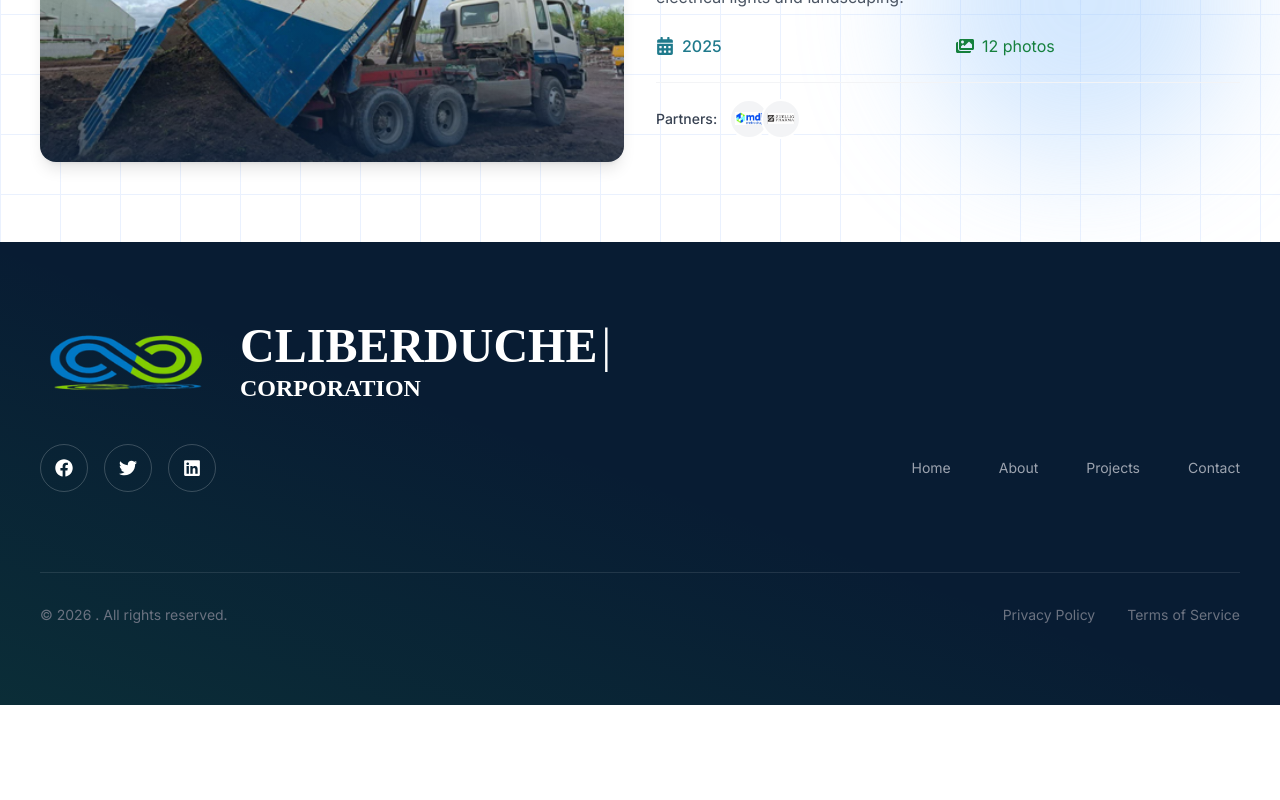
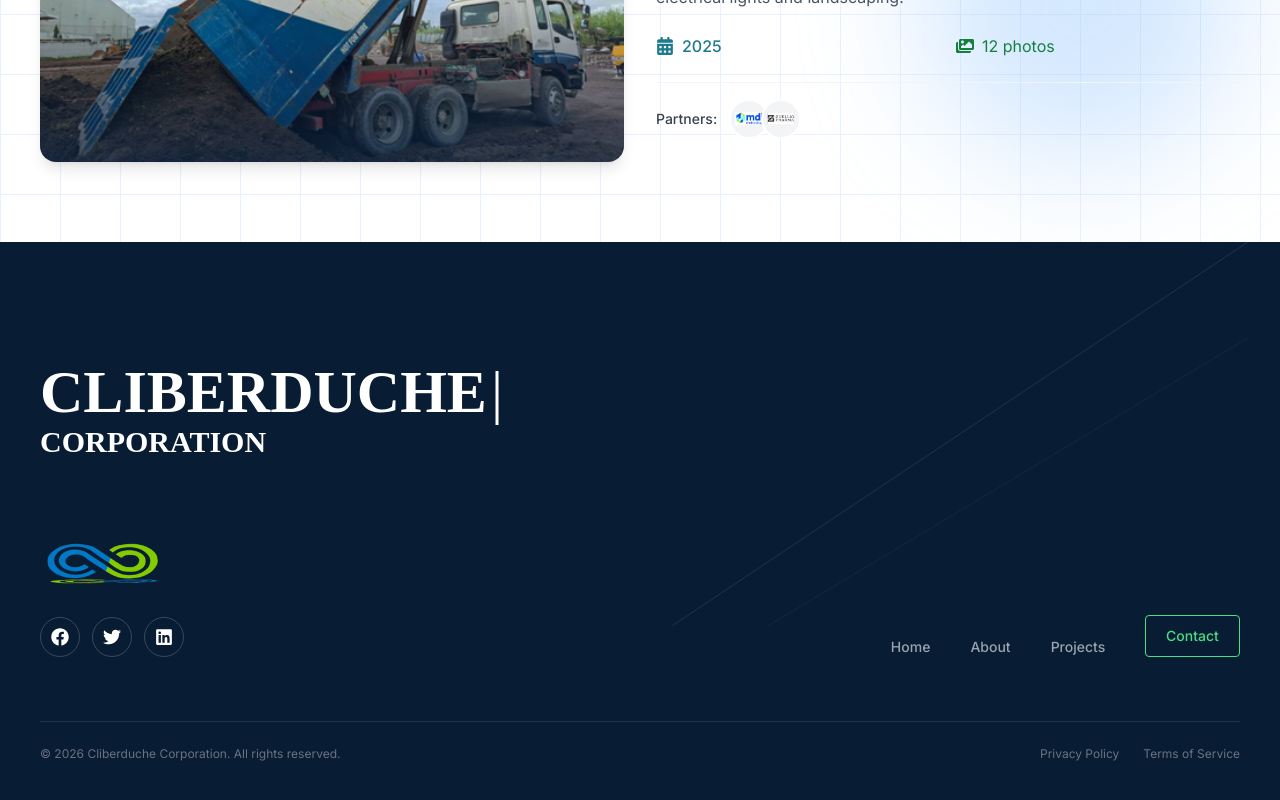
Before and after one commit to Railen-Laminers/Cliberduche, a React (Vite) app in the folder frontend/: page /projects in a window 1280 px wide. Shown: the part 3658-4458 px from the top of the page. Before the commit the page ends 4363 px from the top, so only its background shows below. Built offline with nearby package versions, Linux system fonts and the light colour scheme; a web font is replaced by a local one.

Commit message:
Finalization 2

```diff
--- a/frontend/src/components/PortfolioHero.jsx
+++ b/frontend/src/components/PortfolioHero.jsx
@@ -18,20 +18,23 @@
 }) {
     return (
         <section className="w-full">
-            <div className="max-w-7xl mx-auto px-6 py-12">
+            {/* Outer container: no horizontal padding on mobile, reduced vertical padding */}
+            <div className="max-w-7xl mx-auto md:px-6 py-6 md:py-12">
                 <div className="relative bg-[#081c33] text-white rounded-2xl overflow-hidden shadow-lg">
-                    {/* subtle green gradient overlay (optional, like footer) */}
+                    {/* subtle green gradient overlay */}
                     <div className="absolute inset-0 bg-gradient-to-tr from-green-500/10 via-transparent to-transparent pointer-events-none" />
 
                     <div className="relative grid grid-cols-1 lg:grid-cols-[3fr_2fr] min-h-[500px]">
-                        {/* LEFT: content (60%) */}
-                        <div className="p-8 md:p-12 lg:p-16 flex items-center">
+                        {/* LEFT: content */}
+                        <div className="p-6 md:p-8 lg:p-12 xl:p-16 flex items-center">
                             <div className="max-w-xl">
-                                <h2 className="text-2xl sm:text-3xl md:text-4xl lg:text-5xl font-extrabold leading-tight mb-6">
+                                <h2 className="text-2xl sm:text-3xl md:text-4xl lg:text-5xl font-extrabold leading-tight mb-4 md:mb-6">
                                     {title}
                                 </h2>
 
-                                <p className="text-gray-200 mb-8 leading-relaxed">{description}</p>
+                                <p className="text-gray-200 mb-6 md:mb-8 leading-relaxed text-sm sm:text-base">
+                                    {description}
+                                </p>
 
                                 {/* Magnetic CTA button */}
                                 <MagneticButton
@@ -69,9 +72,9 @@
                             </div>
                         </div>
 
-                        {/* RIGHT: image area (40%) */}
-                        <div className="relative w-full h-80 lg:h-auto lg:min-h-[500px]">
-                            {/* On small screens: plain image */}
+                        {/* RIGHT: image area */}
+                        <div className="relative w-full h-96 md:h-80 lg:h-auto lg:min-h-[500px]">
+                            {/* On small screens: plain image (taller for mobile) */}
                             <img
                                 src={imageUrl}
                                 alt=""
@@ -79,7 +82,7 @@
                                 aria-hidden
                             />
 
-                            {/* On large screens: image with CSS clip-path (sharper than SVG) */}
+                            {/* On large screens: image with CSS clip-path */}
                             <div className="hidden lg:block absolute inset-0 w-full h-full">
                                 <img
                                     src={imageUrl}
@@ -91,7 +94,7 @@
                                 />
                             </div>
 
-                            {/* subtle right-side vertical spacer so the parent rounding looks good */}
+                            {/* subtle right-side vertical spacer */}
                             <div className="absolute right-0 top-0 h-full w-12 pointer-events-none" />
                         </div>
                     </div>
--- a/frontend/src/pages/public/Footer.jsx
+++ b/frontend/src/pages/public/Footer.jsx
@@ -2,6 +2,7 @@
 import { FaFacebook, FaTwitter, FaLinkedin } from "react-icons/fa";
 import useScrollAnimation from "../../hooks/useScrollAnimation";
 import { useNavigate } from "react-router-dom";
+import MagneticButton from "../../components/MagneticButton";
 
 export default function Footer({ introDone = true }) {
     const navigate = useNavigate();
@@ -29,7 +30,7 @@
             const scrollY = window.scrollY + window.innerHeight;
 
             if (scrollY < footerTop + footerHeight / 2) {
-                setExitTrigger(true); // start exit typing
+                setExitTrigger(true);
             } else {
                 setExitTrigger(false);
             }
@@ -52,26 +53,22 @@
         const playTypewriter = async () => {
             setIsTyping(true);
             if (inView && !exitTrigger) {
-                // Animate CLIBERDUCHE typing
                 for (let i = 0; i <= mainWord.length; i++) {
                     setTypedMain(mainWord.slice(0, i));
                     await sleep(70);
                 }
-
-                // Animate CORPORATION combined: first 3 letters type, rest fade in
                 for (let i = 1; i <= 3; i++) {
                     setTypedCorp(corpWord.slice(0, i));
                     await sleep(70);
                 }
-                setTypedCorp(corpWord); // fade in rest instantly
+                setTypedCorp(corpWord);
                 setIsTyping(false);
             } else if (exitTrigger) {
-                // Exit animation: delete CLIBERDUCHE
                 for (let i = mainWord.length; i >= 0; i--) {
                     setTypedMain(mainWord.slice(0, i));
                     await sleep(50);
                 }
-                setTypedCorp(""); // fade out CORPORATION
+                setTypedCorp("");
                 setIsTyping(false);
             }
         };
@@ -86,29 +83,31 @@
     const [companyRefs, companyAnim] = useScrollAnimation(0.2, introDone);
 
     const companyLinks = [
-        { label: "Home", href: "/" },
-        { label: "About", href: "/about" },
-        { label: "Projects", href: "/projects" },
-        { label: "Contact", href: "/contact" },
+        { label: "Home", href: "/", isCTA: false },
+        { label: "About", href: "/about", isCTA: false },
+        { label: "Projects", href: "/projects", isCTA: false },
+        { label: "Contact", href: "/contact", isCTA: true },
     ];
 
     return (
-        <footer ref={footerRef} className="relative bg-[#081c33] text-white overflow-hidden">
-            <div className="absolute inset-0 bg-gradient-to-tr from-green-500/10 via-transparent to-transparent pointer-events-none" />
+        <footer
+            ref={footerRef}
+            className="relative bg-[#081c33] text-white overflow-hidden min-h-[600px]"
+        >
+            {/* Angular line decoration - top right corner */}
+            <div className="absolute top-0 right-0 w-1/2 h-96 pointer-events-none overflow-hidden">
+                <svg className="w-full h-full" viewBox="0 0 600 400" fill="none" xmlns="http://www.w3.org/2000/svg">
+                    <line x1="600" y1="0" x2="0" y2="400" stroke="white" strokeWidth="0.5" opacity="0.2" />
+                    <line x1="600" y1="100" x2="100" y2="400" stroke="white" strokeWidth="0.5" opacity="0.1" />
+                </svg>
+            </div>
 
-            <div className="relative max-w-7xl mx-auto px-6 md:px-10 py-20">
-                {/* LOGO + COMPANY NAME */}
-                <div className="flex flex-col md:flex-row items-start gap-4 md:gap-6 mb-10">
-                    <img
-                        ref={logoRef}
-                        src="/logo/cliberduche_logo.png"
-                        alt="Cliberduche Logo"
-                        className={`w-32 md:w-44 ${logoAnim}`}
-                    />
-
+            <div className="relative max-w-7xl mx-auto px-6 md:px-10 py-20 h-full flex flex-col justify-between min-h-[600px]">
+                {/* TOP SECTION - Company Name with Typewriter */}
+                <div className="mb-auto pt-10">
                     <div className="flex flex-col leading-tight">
                         {/* CLIBERDUCHE */}
-                        <h1 className="text-3xl md:text-5xl font-bold flex flex-wrap">
+                        <h1 className="text-3xl md:text-5xl lg:text-6xl font-bold flex flex-wrap">
                             {typedMain.split("").map((char, i) => (
                                 <span key={i} className="char" style={{ animationDelay: `${i * 30}ms` }}>
                                     {char}
@@ -119,7 +118,7 @@
 
                         {/* CORPORATION */}
                         <h2
-                            className={`text-xl md:text-2xl font-semibold mt-0.5 transition-opacity duration-500 ${typedCorp ? "opacity-100" : "opacity-0"
+                            className={`text-xl md:text-2xl lg:text-3xl font-semibold mt-0.5 transition-opacity duration-500 ${typedCorp ? "opacity-100" : "opacity-0"
                                 }`}
                         >
                             {typedCorp}
@@ -127,40 +126,75 @@
                     </div>
                 </div>
 
-                {/* SOCIAL + NAV */}
-                <div className="flex flex-col md:flex-row justify-between items-start md:items-center gap-8">
-                    <div ref={socialRef} className="flex space-x-4 justify-start w-full md:w-auto">
+                {/* BOTTOM SECTION - Logo + Nav + Social */}
+                <div className="flex flex-col md:flex-row justify-between items-start md:items-end gap-8 md:gap-12 pb-4">
+                    {/* Left Side - Logo + Social */}
+                    <div className="flex flex-col gap-6">
+                        <img
+                            ref={logoRef}
+                            src="/logo/cliberduche_logo.png"
+                            alt="Cliberduche Logo"
+                            className={`w-24 md:w-32 ${logoAnim}`}
+                        />
+
+                        {/* Social Icons */}
+                        <div ref={socialRef} className={`flex space-x-3 ${socialAnim}`}>
                             {[FaFacebook, FaTwitter, FaLinkedin].map((Icon, i) => (
                                 <a
                                     key={i}
                                     href="#"
-                                className="group w-12 h-12 rounded-full border border-white/20 flex items-center justify-center hover:border-green-400 transition"
+                                    className="group w-10 h-10 rounded-full border border-white/20 flex items-center justify-center hover:border-green-400 transition-all duration-300"
                                 >
-                                <Icon className="text-lg group-hover:text-green-400 transition" />
+                                    <Icon className="text-lg group-hover:text-green-400 transition-colors" />
                                 </a>
                             ))}
                         </div>
+                    </div>
 
-                    <div className="flex flex-wrap justify-end gap-6 md:gap-12 w-full md:w-auto mt-4 md:mt-0">
-                        {companyLinks.map((link, i) => (
+                    {/* Right Side - Navigation with Magnetic Contact CTA */}
+                    <div className="flex flex-wrap items-end gap-6 md:gap-10 w-full md:w-auto">
+                        {companyLinks.map((link, i) => {
+                            if (link.isCTA) {
+                                return (
+                                    <MagneticButton
+                                        key={i}
+                                        padding={80}
+                                        magnetStrength={2.5}
+                                        activeTransition="transform 0.2s ease-out"
+                                        inactiveTransition="transform 0.5s ease-in-out"
+                                        wrapperClassName="inline-block"
+                                        innerClassName="block"
+                                    >
+                                        <button
+                                            onClick={() => navigate(link.href)}
+                                            ref={companyRefs}
+                                            className={`text-sm font-medium px-5 py-2.5 border border-green-400 text-green-400 hover:bg-green-400 hover:text-[#081c33] rounded transition-all duration-300 ${companyAnim}`}
+                                            style={{ animationDelay: `${i * 50}ms` }}
+                                        >
+                                            {link.label}
+                                        </button>
+                                    </MagneticButton>
+                                );
+                            }
+                            return (
                                 <button
                                     key={i}
                                     onClick={() => navigate(link.href)}
                                     ref={companyRefs}
-                                className={`text-sm text-gray-400 hover:text-green-300 transition ${companyAnim}`}
+                                    className={`text-sm font-medium text-gray-400 hover:text-green-300 transition-all duration-300 ${companyAnim}`}
+                                    style={{ animationDelay: `${i * 50}ms` }}
                                 >
                                     {link.label}
                                 </button>
-                        ))}
+                            );
+                        })}
                     </div>
                 </div>
 
-                {/* BOTTOM LEGAL */}
-                <div className="mt-20 pt-8 border-t border-white/10 flex flex-col md:flex-row justify-between items-center gap-6">
-                    <p className="text-sm text-gray-500">
-                        © {new Date().getFullYear()} . All rights reserved.
-                    </p>
-                    <div className="flex gap-8 text-sm text-gray-500">
+                {/* Bottom Legal */}
+                <div className="mt-12 pt-6 border-t border-white/10 flex flex-col md:flex-row justify-between items-center gap-4 text-xs text-gray-500">
+                    <p>© {new Date().getFullYear()} Cliberduche Corporation. All rights reserved.</p>
+                    <div className="flex gap-6">
                         <span className="hover:text-green-300 cursor-pointer transition">Privacy Policy</span>
                         <span className="hover:text-green-300 cursor-pointer transition">Terms of Service</span>
                     </div>
--- a/frontend/src/pages/public/Projects.jsx
+++ b/frontend/src/pages/public/Projects.jsx
@@ -764,7 +764,7 @@
                 <MagneticButton
                   onClick={() => switchView('expanded')}
                   wrapperClassName="inline-block"
-                  innerClassName="px-4 md:px-8 py-2 md:py-3 bg-[#0b2545] text-white rounded-sm hover:bg-[#1f3a5f] transition-colors text-xs md:text-sm font-medium"
+                  innerClassName="px-6 md:px-8 py-3 md:py-3 bg-[#0b2545] text-white rounded-sm hover:bg-[#1f3a5f] transition-colors text-sm md:text-sm font-medium"
                   role="button"
                   tabIndex={0}
                 >
@@ -774,7 +774,7 @@
                 <MagneticButton
                   onClick={() => switchView('carousel')}
                   wrapperClassName="inline-block"
-                  innerClassName="px-4 md:px-8 py-2 md:py-3 bg-[#0b2545] text-white rounded-sm hover:bg-[#1f3a5f] transition-colors text-xs md:text-sm font-medium"
+                  innerClassName="px-6 md:px-8 py-3 md:py-3 bg-[#0b2545] text-white rounded-sm hover:bg-[#1f3a5f] transition-colors text-sm md:text-sm font-medium"
                   role="button"
                   tabIndex={0}
                 >
```
Lines whose indentation alone changed are shown as unchanged.
